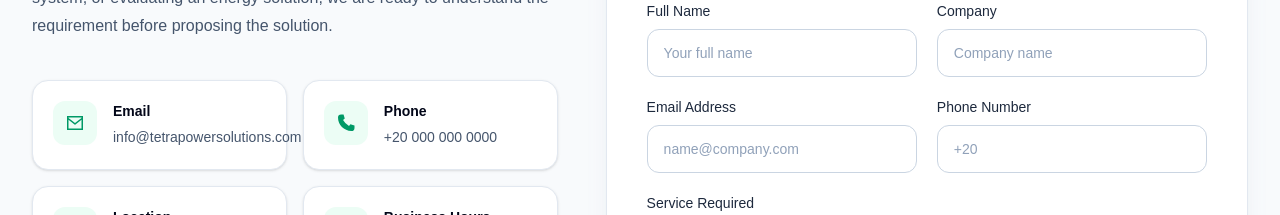
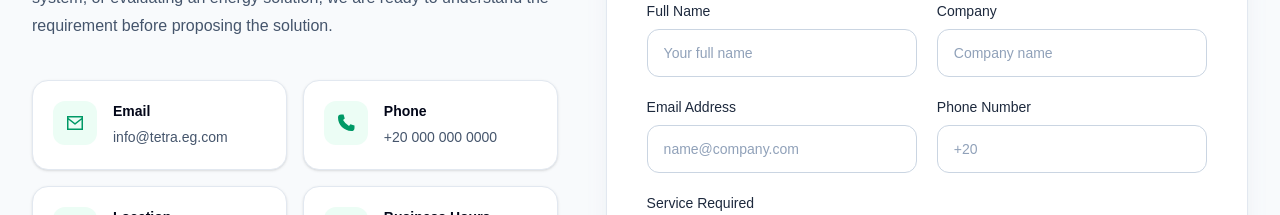
Before and after one commit to 1979abdelaziz-lgtm/tps-website, a Next.js app: page /contact in a window 1280 px wide. Shown: the part 1020-1235 px from the top of the page. Built offline with nearby package versions, Linux system fonts and the light colour scheme.

Commit message:
final ploish 01

```diff
--- a/app/contact/page.tsx
+++ b/app/contact/page.tsx
@@ -9,8 +9,8 @@ export const metadata: Metadata = {
 const contactItems = [
   {
     title: "Email",
-    value: "info@tetrapowersolutions.com",
-    href: "mailto:info@tetrapowersolutions.com",
+    value: "info@tetra.eg.com",
+    href: "mailto:info@tetra.eg.com",
     icon: (
       <svg viewBox="0 0 24 24" aria-hidden="true" className="h-6 w-6">
         <path
```
